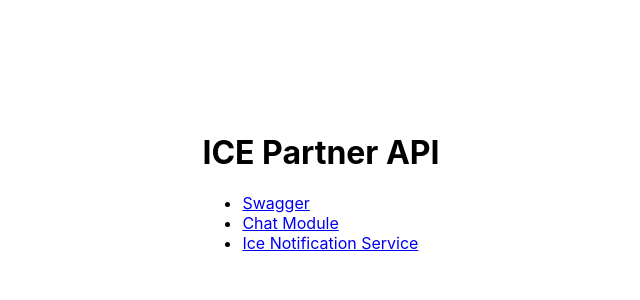
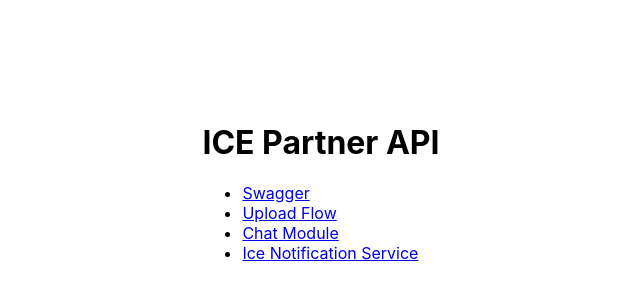
Before and after one commit to IDN-Media/docs.partner-api.ice.id, a Next.js app: page / in a window 1280 px wide. Shown: the part 230-530 px from the top of the page, without its empty margins (339-979 px from the left). Built offline with nearby package versions, Linux system fonts and the light colour scheme.

Commit message:
feat : add page for upload file doc

```diff
--- a/pages/index.tsx
+++ b/pages/index.tsx
@@ -9,6 +9,11 @@
         <ul>
           <li>
             <Link href="swagger">Swagger</Link>
+          </li>
+          <li>
+            <Link href="upload-flow">
+              Upload Flow
+            </Link>
           </li>
           <li>
             <Link href="chat-module">
--- /dev/null
+++ b/pages/upload-flow.mdx
@@ -0,0 +1,3 @@
+# Upload File
+
+![get room credential](upload-flow.jpg)
```
Also changed, not shown: public/upload-flow.jpg (added).
